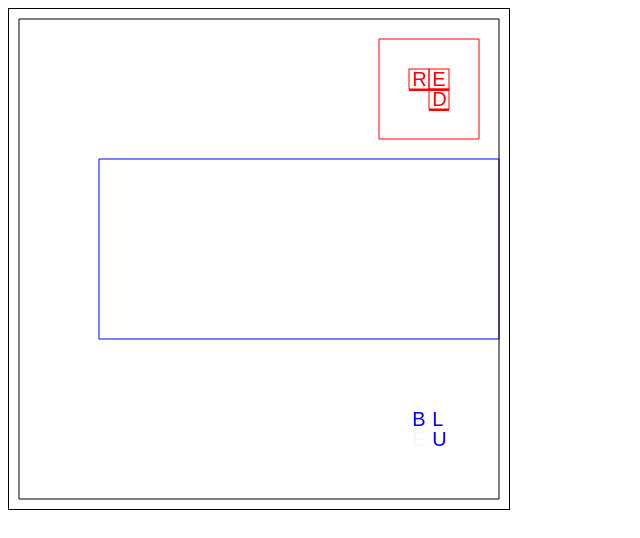
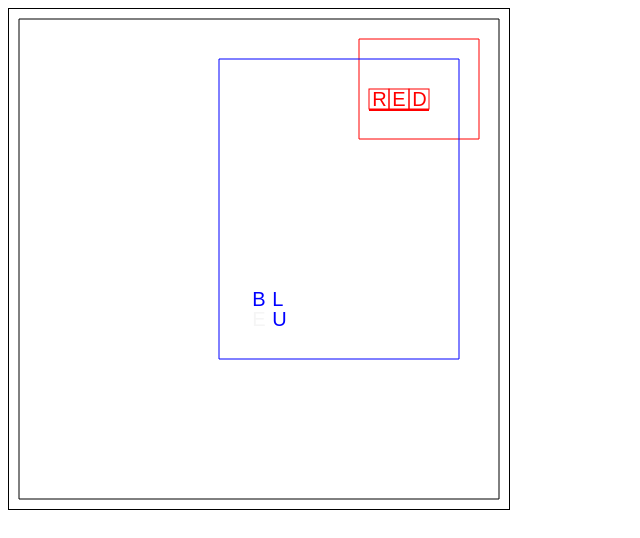
Before and after one commit to mixtura/simple-games, a plain HTML site: page wordSnake/index.html in a window 1280 px wide. Shown: the whole page, without its empty margins (0-640 px from the left). Drawn offline with Linux system fonts and the light colour scheme.

Commit message:
Rework of gameplay.

```diff
--- a/wordSnake/index.html
+++ b/wordSnake/index.html
@@ -3,6 +3,7 @@
   <head>
     <meta charset="utf-8"/>
     <title>Word snake</title>
+    <script src="./levels/0.js"></script>
     <script src="./levels/1.js"></script>
     <script src="./levels/2.js"></script>
     <script src="./levels/3.js"></script>
--- /dev/null
+++ b/wordSnake/levels/0.js
@@ -0,0 +1,3 @@
+window.levels = window.levels || [];
+levels[0] = {"snake":{"blocks":[{"position":{"x":18,"y":4},"letter":"R"},{"position":{"x":19,"y":4},"letter":"E"},{"position":{"x":20,"y":4},"letter":"D"}],"color":"#ff0000"},"words":[{"blocks":[{"position":{"x":12,"y":14},"letter":"B"},{"position":{"x":13,"y":14},"letter":"L"},{"position":{"x":13,"y":15},"letter":"U"},{"position":{"x":12,"y":15},"letter":"E"}],"absentBlockIndexes":[3],"color":"#0000FF"}],"borders":[{"color":"#000000","line":[{"x":24,"y":0},{"x":24,"y":24},{"x":0,"y":24},{"x":0,"y":0},{"x":24,"y":0}]},{"color":"#ff0000","line":[{"x":23,"y":1},{"x":23,"y":6},{"x":17,"y":6},{"x":17,"y":1},{"x":23,"y":1}]}]}
+levels[0].winningColor = '#0000FF';
--- a/wordSnake/levels/1.js
+++ b/wordSnake/levels/1.js
@@ -1,3 +1,3 @@
 window.levels = window.levels || [];
-levels[0] = {"snake":{"blocks":[{"position":{"x":20,"y":3},"letter":"R"},{"position":{"x":21,"y":3},"letter":"E"},{"position":{"x":21,"y":4},"letter":"D"}],"color":"#ff0000"},"words":[{"blocks":[{"position":{"x":20,"y":20},"letter":"B"},{"position":{"x":21,"y":20},"letter":"L"},{"position":{"x":21,"y":21},"letter":"U"},{"position":{"x":20,"y":21},"letter":"E"}],"absentBlockIndexes":[3],"color":"#0000ff"}],"borders":[{"color":"#ff0000","line":[{"x":18,"y":1},{"x":18,"y":6},{"x":23,"y":6},{"x":23,"y":1},{"x":18,"y":1}]},{"color":"#0000ff","line":[{"x":4,"y":7},{"x":24,"y":7},{"x":24,"y":16},{"x":4,"y":16},{"x":4,"y":7}]},{"color":"#000000","line":[{"x":0,"y":0},{"x":0,"y":24},{"x":24,"y":24},{"x":24,"y":0},{"x":0,"y":0}]}]}
-levels[0].winningColor = '#0000ff';
+levels[1] = {"snake":null,"words":[{"blocks":[{"position":{"x":3,"y":3},"letter":"G"},{"position":{"x":4,"y":3},"letter":"R"},{"position":{"x":4,"y":4},"letter":"E"},{"position":{"x":5,"y":4},"letter":"E"},{"position":{"x":5,"y":5},"letter":"N"}],"absentBlockIndexes":[1,2,3],"color":"#2ECC40"},{"blocks":[{"position":{"x":4,"y":6},"letter":"L"},{"position":{"x":4,"y":7},"letter":"I"},{"position":{"x":3,"y":7},"letter":"M"},{"position":{"x":3,"y":8},"letter":"E"}],"absentBlockIndexes":[1,0],"color":"#01FF70"},{"blocks":[{"position":{"x":17,"y":4},"letter":"S"},{"position":{"x":17,"y":5},"letter":"I"},{"position":{"x":18,"y":5},"letter":"L"},{"position":{"x":19,"y":5},"letter":"V"},{"position":{"x":19,"y":6},"letter":"E"},{"position":{"x":20,"y":6},"letter":"R"}],"absentBlockIndexes":[4,2],"color":"#C0C0C0"}],"borders":[{"color":"#000000","line":[{"x":24,"y":0},{"x":24,"y":24},{"x":0,"y":24},{"x":0,"y":0},{"x":24,"y":0}]}]}
+levels[1].winningColor = '#2ECC40';
--- a/wordSnake/levels/2.js
+++ b/wordSnake/levels/2.js
@@ -1,3 +1,3 @@
 window.levels = window.levels || [];
-levels[1] = {"snake":null,"words":[{"blocks":[{"position":{"x":18,"y":3},"letter":"S"},{"position":{"x":18,"y":4},"letter":"I"},{"position":{"x":19,"y":4},"letter":"L"},{"position":{"x":20,"y":4},"letter":"V"},{"position":{"x":20,"y":5},"letter":"E"},{"position":{"x":21,"y":5},"letter":"R"}],"absentBlockIndexes":[4,2],"color":"#DDDDDD"},{"blocks":[{"position":{"x":2,"y":2},"letter":"G"},{"position":{"x":3,"y":2},"letter":"R"},{"position":{"x":3,"y":3},"letter":"E"},{"position":{"x":4,"y":3},"letter":"E"},{"position":{"x":4,"y":4},"letter":"N"}],"absentBlockIndexes":[3,2,1],"color":"#2ECC40"},{"blocks":[{"position":{"x":3,"y":5},"letter":"L"},{"position":{"x":3,"y":6},"letter":"I"},{"position":{"x":2,"y":6},"letter":"M"},{"position":{"x":2,"y":7},"letter":"E"}],"absentBlockIndexes":[1,0],"color":"#01FF70"}],"borders":[{"color":"black","line":[{"x":0,"y":0},{"x":24,"y":0},{"x":24,"y":24},{"x":0,"y":24},{"x":0,"y":0}]},{"color":"#2ECC40","line":[{"x":0,"y":16},{"x":24,"y":16}]}]}
-levels[1].winningColor = '#2ECC40';
+levels[2] = {"snake":null,"words":[{"blocks":[{"position":{"x":7,"y":3},"letter":"Y"},{"position":{"x":8,"y":3},"letter":"E"},{"position":{"x":9,"y":3},"letter":"L"},{"position":{"x":10,"y":3},"letter":"L"},{"position":{"x":11,"y":3},"letter":"O"},{"position":{"x":12,"y":3},"letter":"W"}],"absentBlockIndexes":[1],"color":"#FFFF00"},{"blocks":[{"position":{"x":10,"y":4},"letter":"O"},{"position":{"x":9,"y":4},"letter":"R"},{"position":{"x":9,"y":5},"letter":"A"},{"position":{"x":9,"y":6},"letter":"N"},{"position":{"x":10,"y":6},"letter":"G"},{"position":{"x":10,"y":7},"letter":"E"}],"absentBlockIndexes":[4,0],"color":"#FF7F00"}],"borders":[{"color":"#000000","line":[{"x":0,"y":0},{"x":24,"y":0},{"x":24,"y":24},{"x":0,"y":24},{"x":0,"y":0}]}]}
+levels[2].winningColor = '#FF7F00';
--- a/wordSnake/levels/3.js
+++ b/wordSnake/levels/3.js
@@ -1,3 +1,3 @@
 window.levels = window.levels || [];
-levels[2] = {"snake":null,"words":[{"blocks":[{"position":{"x":2,"y":3},"letter":"Y"},{"position":{"x":3,"y":3},"letter":"E"},{"position":{"x":4,"y":3},"letter":"L"},{"position":{"x":5,"y":3},"letter":"L"},{"position":{"x":6,"y":3},"letter":"O"},{"position":{"x":7,"y":3},"letter":"W"}],"absentBlockIndexes":[1],"color":"#FFFF00"},{"blocks":[{"position":{"x":5,"y":4},"letter":"O"},{"position":{"x":4,"y":4},"letter":"R"},{"position":{"x":4,"y":5},"letter":"A"},{"position":{"x":4,"y":6},"letter":"N"},{"position":{"x":5,"y":6},"letter":"G"},{"position":{"x":5,"y":7},"letter":"E"}],"absentBlockIndexes":[4,0],"color":"#FF7F00"}],"borders":[{"color":"#000000","line":[{"x":0,"y":0},{"x":24,"y":0},{"x":24,"y":24},{"x":0,"y":24},{"x":0,"y":0}]},{"color":"#FF7F00","line":[{"x":13,"y":1},{"x":23,"y":1},{"x":23,"y":15},{"x":13,"y":15},{"x":13,"y":1}]}]}
-levels[2].winningColor = '#FF7F00';
+levels[3] = {"snake":null,"words":[{"blocks":[{"position":{"x":11,"y":7},"letter":"B"},{"position":{"x":11,"y":8},"letter":"L"},{"position":{"x":11,"y":9},"letter":"A"},{"position":{"x":11,"y":10},"letter":"C"},{"position":{"x":11,"y":11},"letter":"K"}],"absentBlockIndexes":[2],"color":"#000000"}],"borders":[{"color":"#000000","line":[{"x":0,"y":0},{"x":24,"y":0},{"x":24,"y":24},{"x":0,"y":24},{"x":0,"y":0}]}]}
+levels[3].winningColor = '#000000';
--- a/wordSnake/levels/4.js
+++ b/wordSnake/levels/4.js
@@ -1,3 +1,3 @@
 window.levels = window.levels || [];
-levels[3] = {"snake":null,"words":[{"blocks":[{"position":{"x":11,"y":7},"letter":"B"},{"position":{"x":11,"y":8},"letter":"L"},{"position":{"x":11,"y":9},"letter":"A"},{"position":{"x":11,"y":10},"letter":"C"},{"position":{"x":11,"y":11},"letter":"K"}],"absentBlockIndexes":[2],"color":"#000000"}],"borders":[{"color":"#000000","line":[{"x":0,"y":0},{"x":24,"y":0},{"x":24,"y":24},{"x":0,"y":24},{"x":0,"y":0}]}]}
-levels[3].winningColor = '';
+levels[4] = {"snake":null,"words":[],"borders":[]}
+levels[4].winningColor = '';
--- a/wordSnake/wordSnake.js
+++ b/wordSnake/wordSnake.js
@@ -144,13 +144,38 @@ class Border {
 
       let d = (point2.x - point1.x) * (vec.y - point1.y) - (vec.x - point1.x) * (point2.y - point1.y);
 
-      if(d <= 0) {
+      if(d < 0) {
         return false;
       }
     }
 
     return true;
   }
+}
+
+function createWinningBorder(level) {
+  let allVecs = [];
+
+  for(let word of level.words) {
+    allVecs = allVecs.concat(word.blocks.map(b => b.position));
+  }
+
+  allVecs = allVecs.concat(level.snake.blocks.map(b => b.position));
+
+  let mustLeft = allVecs.sort((a, b) => a.x - b.x)[0];
+  let mustRight = allVecs.sort((a, b) => b.x - a.x)[0];
+  let mustTop = allVecs.sort((a, b) => a.y - b.y)[0];
+  let mustBottom = allVecs.sort((a, b) => b.y - a.y)[0];
+
+  return new Border(
+    level.winningColor,
+    [
+      new Vector(mustLeft.x - 2, mustTop.y - 2),
+      new Vector(mustRight.x + 2, mustTop.y - 2),
+      new Vector(mustRight.x + 2, mustBottom.y + 2),
+      new Vector(mustLeft.x - 2, mustBottom.y + 2),
+      new Vector(mustLeft.x - 2, mustTop.y - 2)
+    ]);
 }
 
 function loadLevel(num, snake) {
@@ -173,6 +198,10 @@ function loadLevel(num, snake) {
   levelData.words = levelRawData.words.map(w => Object.assign(new Word(), w, {blocks: mapBlocks(w.blocks)}));
   levelData.borders = levelRawData.borders.map(b => Object.assign(new Border(), b, {line: mapVectors(b.line)}));
   levelData.winningColor = levelRawData.winningColor;
+
+  if(num < 3) {
+    levelData.borders.push(createWinningBorder(levelData));
+  }
 
   return levelData;
 }
@@ -287,7 +316,7 @@ function wordSnake() {
 
   function loadNextLevelOnVictory(level) {
     let winningBorder = level.borders.find(b => b.color == level.winningColor);
-    let victory = level.snake.blocks.every(b => winningBorder.checkInsideSegment(b.position));
+    let victory = level.snake.blocks.every(b => !winningBorder.checkInsideSegment(b.position));
 
     if(victory) {
       return loadLevel(++currentLevelNum, level.snake);
```
